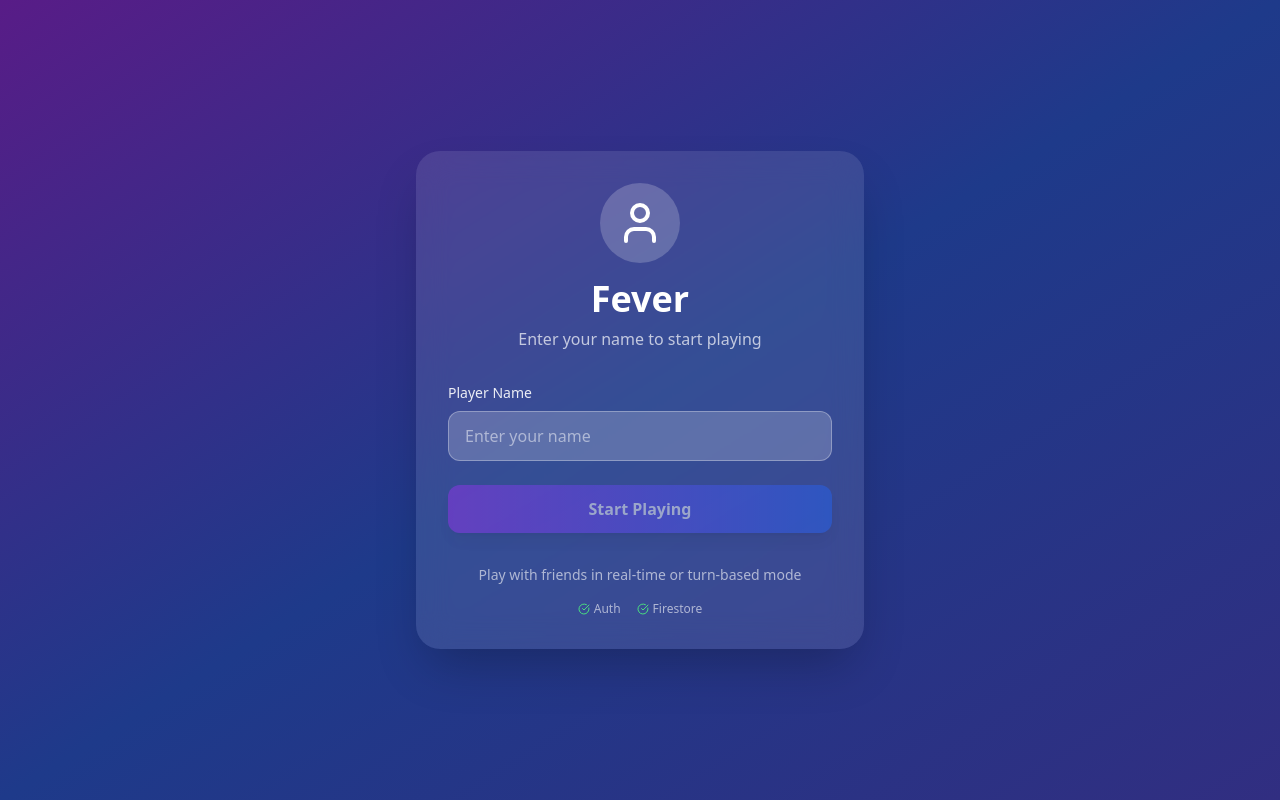
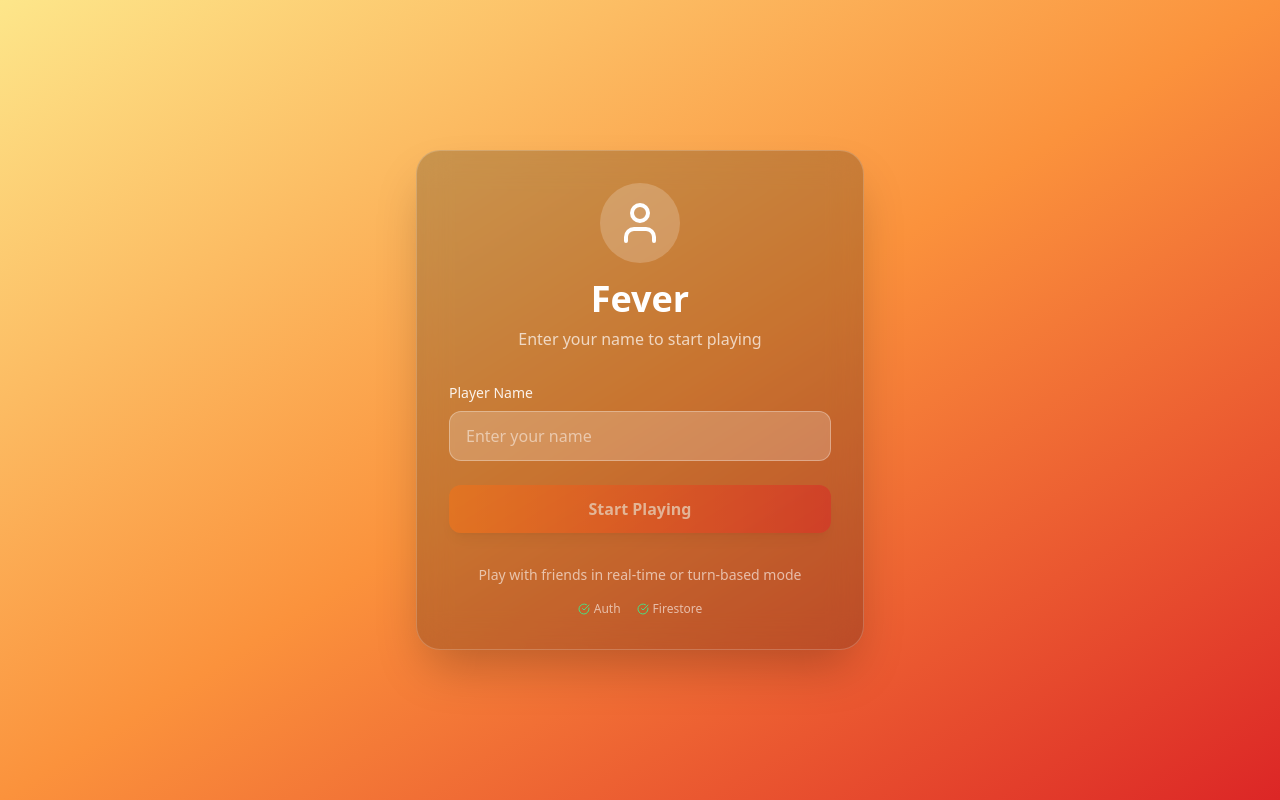
Before and after one commit to ege-dgny/fever, a React (Vite) app: page /join/1 in a window 1280 px wide. Built offline with nearby package versions, Linux system fonts and the light colour scheme; no server answers.

Commit message:
the helly solved

```diff
--- a/src/components/Auth.tsx
+++ b/src/components/Auth.tsx
@@ -64,8 +64,8 @@ const Auth: React.FC = () => {
   };
 
   return (
-    <div className="min-h-screen bg-gradient-to-br from-purple-900 via-blue-900 to-indigo-900 flex items-center justify-center p-4">
-      <div className="bg-white/10 backdrop-blur-lg rounded-3xl shadow-2xl p-8 w-full max-w-md">
+    <div className="min-h-screen flex items-center justify-center p-4">
+      <div className="bg-black/20 backdrop-blur-lg rounded-3xl shadow-2xl p-8 w-full max-w-md border border-white/20">
         <div className="flex flex-col items-center mb-8">
           <div className="bg-white/20 rounded-full p-4 mb-4">
             <User className="w-12 h-12 text-white" />
@@ -94,7 +94,7 @@ const Auth: React.FC = () => {
           <button
             type="submit"
             disabled={isLoading || !playerName.trim()}
-            className="w-full py-3 px-4 bg-gradient-to-r from-purple-600 to-blue-600 hover:from-purple-700 hover:to-blue-700 text-white font-semibold rounded-xl shadow-lg transform transition hover:scale-105 disabled:opacity-50 disabled:cursor-not-allowed disabled:transform-none"
+            className="w-full py-3 px-4 bg-gradient-to-r from-orange-500 to-red-600 hover:from-orange-600 hover:to-red-700 text-white font-semibold rounded-xl shadow-lg transform transition hover:scale-105 disabled:opacity-50 disabled:cursor-not-allowed disabled:transform-none"
           >
             {isLoading ? 'Signing in...' : 'Start Playing'}
           </button>
--- a/src/index.css
+++ b/src/index.css
@@ -1,6 +1,12 @@
 @tailwind base;
 @tailwind components;
 @tailwind utilities;
+
+@layer base {
+  body {
+    @apply bg-gradient-to-br from-amber-200 via-orange-400 to-red-600;
+  }
+}
 
 @layer components {
   .animate-swap {
```
